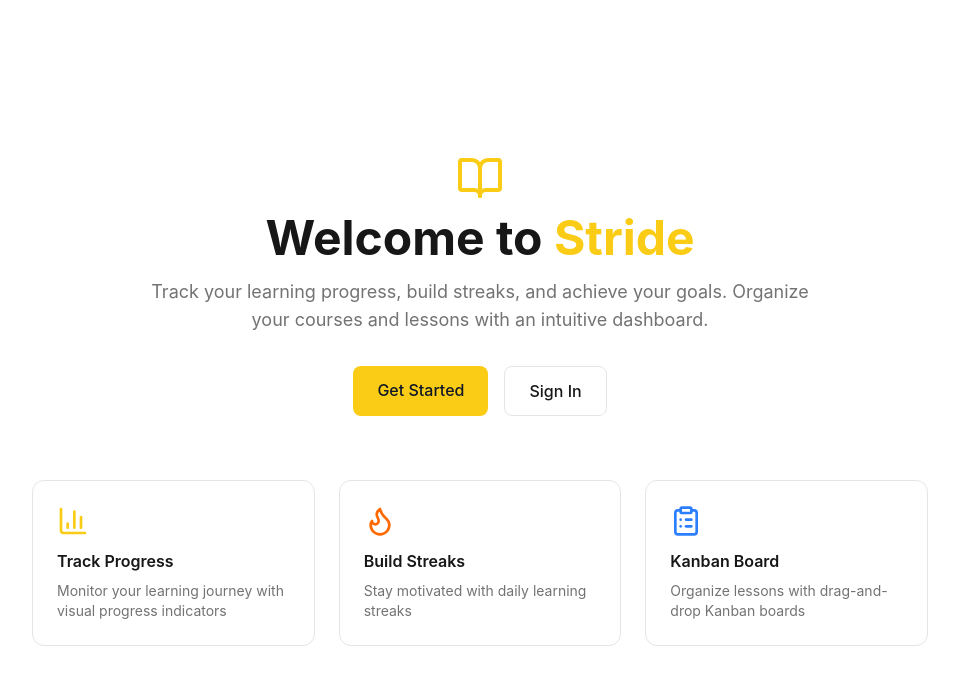
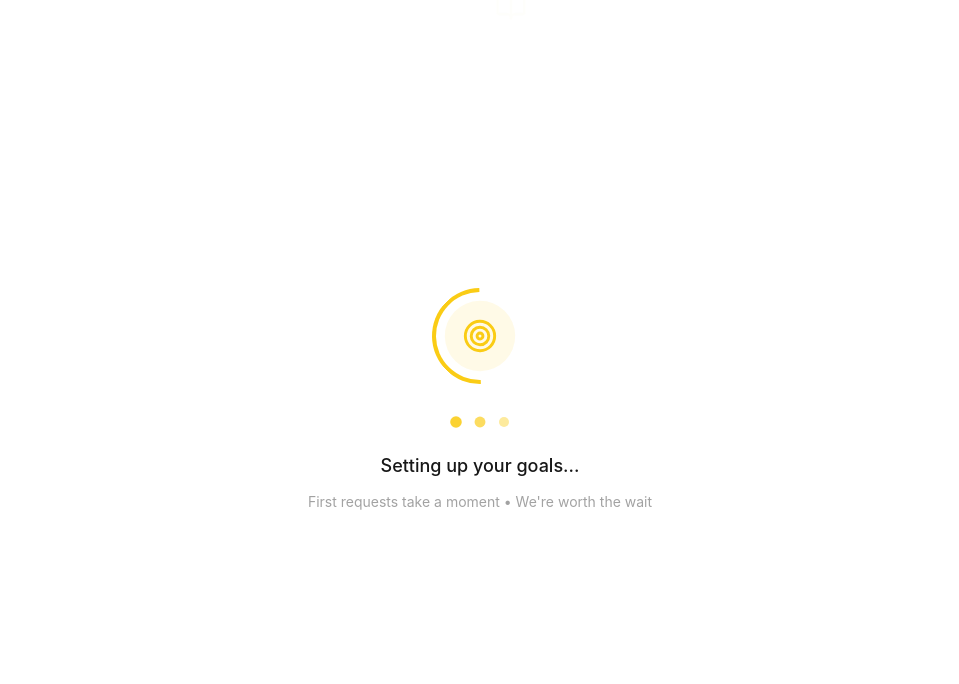
Before and after one commit to FarkhodovIslom/Stride, a Next.js app in the folder frontend/: page / in a window 1280 px wide. Shown: the top 684 px of the page, without its empty margins (160-1119 px from the left). Built offline with nearby package versions, Linux system fonts and the light colour scheme; no server answers.

Commit message:
feat: Add ApiStatusProvider and ServerWakeUp component for server health monitoring

```diff
--- a/frontend/package.json
+++ b/frontend/package.json
@@ -14,6 +14,7 @@
     "@tailwindcss/postcss": "^4.1.18",
     "autoprefixer": "^10.4.23",
     "clsx": "^2.1.1",
+    "framer-motion": "^12.26.2",
     "lucide-react": "^0.562.0",
     "next": "^16.1.1",
     "next-auth": "^4.24.13",
--- a/frontend/src/app/layout.tsx
+++ b/frontend/src/app/layout.tsx
@@ -2,6 +2,7 @@ import type { Metadata } from "next";
 import "./globals.css";
 import SessionProvider from "@/components/providers/SessionProvider";
 import ThemeProvider from "@/components/providers/ThemeProvider";
+import { ApiStatusProvider } from "@/components/ui/ApiStatusProvider";
 
 export const metadata: Metadata = {
   title: "Stride - Learning Progress Dashboard",
@@ -17,7 +18,9 @@ export default function RootLayout({
     <html lang="en" suppressHydrationWarning>
       <body className="antialiased">
         <SessionProvider>
-          <ThemeProvider>{children}</ThemeProvider>
+          <ApiStatusProvider>
+            <ThemeProvider>{children}</ThemeProvider>
+          </ApiStatusProvider>
         </SessionProvider>
       </body>
     </html>
--- /dev/null
+++ b/frontend/src/components/ui/ApiStatusProvider.tsx
@@ -0,0 +1,127 @@
+"use client";
+
+import { createContext, useContext, useEffect, useState, useCallback, ReactNode } from "react";
+import ServerWakeUp from "./ServerWakeUp";
+import { useHealthCheck } from "@/hooks/useHealthCheck";
+
+interface ApiStatusContextType {
+  isServerAwake: boolean;
+  isLoading: boolean;
+  wakeUpServer: () => Promise<void>;
+}
+
+const ApiStatusContext = createContext<ApiStatusContextType | undefined>(undefined);
+
+// Cleanup function type
+type CleanupFunction = () => void;
+
+export function ApiStatusProvider({ children }: { children: ReactNode }) {
+  const [showWakeUp, setShowWakeUp] = useState(false);
+  const [pendingRequests, setPendingRequests] = useState(0);
+  const { isServerAwake, checkServer } = useHealthCheck();
+  const checkIntervalRef = useCallbackRef<ReturnType<typeof setInterval> | null>(null);
+
+  // Start wake-up sequence
+  const startWakeUp = useCallback(async () => {
+    if (showWakeUp || isServerAwake) return;
+
+    setShowWakeUp(true);
+
+    // Check server status periodically
+    checkIntervalRef.current = setInterval(async () => {
+      const isAwake = await checkServer();
+      if (isAwake) {
+        if (checkIntervalRef.current) {
+          clearInterval(checkIntervalRef.current);
+        }
+        // Hide wake-up after a short delay for smooth transition
+        setTimeout(() => {
+          setShowWakeUp(false);
+        }, 500);
+      }
+    }, 2000);
+  }, [showWakeUp, isServerAwake, checkServer, checkIntervalRef]);
+
+  // Track pending API requests
+  useEffect(() => {
+    const originalFetch = window.fetch;
+
+    window.fetch = async (...args) => {
+      // Skip non-API requests and health checks
+      const url = args[0]?.toString() || "";
+      if (!url.includes("/api/") || url.includes("/api/health")) {
+        return originalFetch(...args);
+      }
+
+      // Show wake-up screen if server might be asleep
+      if (!isServerAwake && !showWakeUp) {
+        setShowWakeUp(true);
+      }
+
+      setPendingRequests((prev) => prev + 1);
+
+      try {
+        const response = await originalFetch(...args);
+        return response;
+      } finally {
+        setPendingRequests((prev) => {
+          const newCount = prev - 1;
+          // Hide wake-up when all requests complete and server is awake
+          if (newCount === 0 && isServerAwake) {
+            setTimeout(() => setShowWakeUp(false), 300);
+          }
+          return newCount;
+        });
+      }
+    };
+
+    return () => {
+      window.fetch = originalFetch;
+    };
+  }, [isServerAwake, showWakeUp]);
+
+  // Cleanup interval on unmount
+  useEffect(() => {
+    return () => {
+      if (checkIntervalRef.current) {
+        clearInterval(checkIntervalRef.current);
+      }
+    };
+  }, []);
+
+  // Auto-wake on mount
+  useEffect(() => {
+    const wakeUpTimer = setTimeout(() => {
+      startWakeUp();
+    }, 500);
+
+    return () => clearTimeout(wakeUpTimer);
+  }, [startWakeUp]);
+
+  return (
+    <ApiStatusContext.Provider
+      value={{
+        isServerAwake,
+        isLoading: showWakeUp || pendingRequests > 0,
+        wakeUpServer: startWakeUp,
+      }}
+    >
+      {showWakeUp && <ServerWakeUp />}
+      {children}
+    </ApiStatusContext.Provider>
+  );
+}
+
+// Custom hook for refs with useCallback
+function useCallbackRef<T>(initialValue: T | null): React.MutableRefObject<T | null> {
+  const ref = useState(() => ({ current: initialValue }))[0];
+  return ref;
+}
+
+export function useApiStatus() {
+  const context = useContext(ApiStatusContext);
+  if (!context) {
+    throw new Error("useApiStatus must be used within an ApiStatusProvider");
+  }
+  return context;
+}
--- /dev/null
+++ b/frontend/src/components/ui/ServerWakeUp.tsx
@@ -0,0 +1,134 @@
+"use client";
+
+import { motion } from "framer-motion";
+import { BookOpen, Sparkles, Target, Zap } from "lucide-react";
+import { useEffect, useState } from "react";
+
+// Random motivational messages about learning
+const motivationalMessages = [
+  { icon: BookOpen, text: "Preparing your learning journey..." },
+  { icon: Sparkles, text: "Polishing your progress tracker..." },
+  { icon: Target, text: "Setting up your goals..." },
+  { icon: Zap, text: "Charging up your streak..." },
+];
+
+export default function ServerWakeUp() {
+  const [messageIndex, setMessageIndex] = useState(0);
+
+  useEffect(() => {
+    // Cycle through messages every 2 seconds
+    const interval = setInterval(() => {
+      setMessageIndex((prev) => (prev + 1) % motivationalMessages.length);
+    }, 2000);
+
+    return () => clearInterval(interval);
+  }, []);
+
+  const currentMessage = motivationalMessages[messageIndex];
+  const Icon = currentMessage.icon;
+
+  return (
+    <div className="fixed inset-0 z-50 flex items-center justify-center bg-[var(--background)]">
+      {/* Animated Background Pattern */}
+      <div className="absolute inset-0 overflow-hidden">
+        {/* Floating particles */}
+        {[...Array(6)].map((_, i) => (
+          <motion.div
+            key={i}
+            className="absolute opacity-10"
+            initial={{
+              x: Math.random() * window.innerWidth,
+              y: Math.random() * window.innerHeight,
+            }}
+            animate={{
+              y: [null, -100],
+              opacity: [0.1, 0],
+            }}
+            transition={{
+              duration: 4 + Math.random() * 2,
+              repeat: Infinity,
+              delay: Math.random() * 2,
+              ease: "easeOut",
+            }}
+          >
+            <BookOpen className="w-8 h-8 text-[var(--primary)]" />
+          </motion.div>
+        ))}
+      </div>
+
+      <div className="relative z-10 flex flex-col items-center">
+        {/* Animated Book/Loading Icon */}
+        <motion.div
+          className="relative"
+          animate={{
+            rotate: 360,
+          }}
+          transition={{
+            duration: 8,
+            repeat: Infinity,
+            ease: "linear",
+          }}
+        >
+          <div className="w-24 h-24 rounded-full border-4 border-[var(--border)] border-t-[var(--primary)] border-r-[var(--primary)] border-b-transparent border-l-transparent" />
+
+          {/* Inner pulsing circle */}
+          <motion.div
+            className="absolute inset-2 flex items-center justify-center"
+            animate={{
+              scale: [1, 1.1, 1],
+            }}
+            transition={{
+              duration: 2,
+              repeat: Infinity,
+              ease: "easeInOut",
+            }}
+          >
+            <div className="w-16 h-16 rounded-full bg-[var(--primary)]/10 flex items-center justify-center">
+              <Icon className="w-8 h-8 text-[var(--primary)]" />
+            </div>
+          </motion.div>
+        </motion.div>
+
+        {/* Progress Dots */}
+        <div className="flex gap-3 mt-8">
+          {[...Array(3)].map((_, i) => (
+            <motion.div
+              key={i}
+              className="w-3 h-3 rounded-full bg-[var(--primary)]"
+              animate={{
+                opacity: [0.3, 1, 0.3],
+                scale: [0.8, 1, 0.8],
+              }}
+              transition={{
+                duration: 1.5,
+                repeat: Infinity,
+                delay: i * 0.2,
+              }}
+            />
+          ))}
+        </div>
+
+        {/* Animated Message */}
+        <motion.p
+          key={messageIndex}
+          className="mt-6 text-lg font-medium text-[var(--foreground)]"
+          initial={{ opacity: 0, y: 10 }}
+          animate={{ opacity: 1, y: 0 }}
+          exit={{ opacity: 0, y: -10 }}
+          transition={{ duration: 0.5 }}
+        >
+          {currentMessage.text}
+        </motion.p>
+
+        {/* Subtle hint */}
+        <motion.p
+          className="mt-3 text-sm text-[var(--muted-foreground)]"
+          animate={{ opacity: [0.5, 0.8, 0.5] }}
+          transition={{ duration: 3, repeat: Infinity }}
+        >
+          First requests take a moment • We're worth the wait
+        </motion.p>
+      </div>
+    </div>
+  );
+}
--- a/frontend/src/components/ui/index.ts
+++ b/frontend/src/components/ui/index.ts
@@ -6,3 +6,5 @@ export { default as Skeleton, CardSkeleton, StatsSkeleton } from "./Skeleton";
 export { default as EmptyState } from "./EmptyState";
 export { default as ProgressBar } from "./ProgressBar";
 export { default as Checkbox } from "./Checkbox";
+export { default as ServerWakeUp } from "./ServerWakeUp";
+export { ApiStatusProvider, useApiStatus } from "./ApiStatusProvider";
--- /dev/null
+++ b/frontend/src/hooks/useHealthCheck.ts
@@ -0,0 +1,38 @@
+import { useState, useCallback } from 'react';
+import apiClient from '@/lib/api';
+
+interface HealthState {
+  isChecking: boolean;
+  isServerAwake: boolean;
+  checkServer: () => Promise<boolean>;
+}
+
+export function useHealthCheck(): HealthState {
+  const [isChecking, setIsChecking] = useState(false);
+  const [isServerAwake, setIsServerAwake] = useState(false);
+
+  const checkServer = useCallback(async (): Promise<boolean> => {
+    // If already awake, no need to check
+    if (isServerAwake) return true;
+
+    setIsChecking(true);
+    try {
+      // Ping the health endpoint
+      await apiClient.get<{ status: string; message: string }>('/api/health');
+      setIsServerAwake(true);
+      return true;
+    } catch (error) {
+      // Server is still waking up
+      setIsServerAwake(false);
+      return false;
+    } finally {
+      setIsChecking(false);
+    }
+  }, [isServerAwake]);
+
+  return {
+    isChecking,
+    isServerAwake,
+    checkServer,
+  };
+}
```
Also changed, not shown: 1 other file (tests, documents, lock files or other folders).
